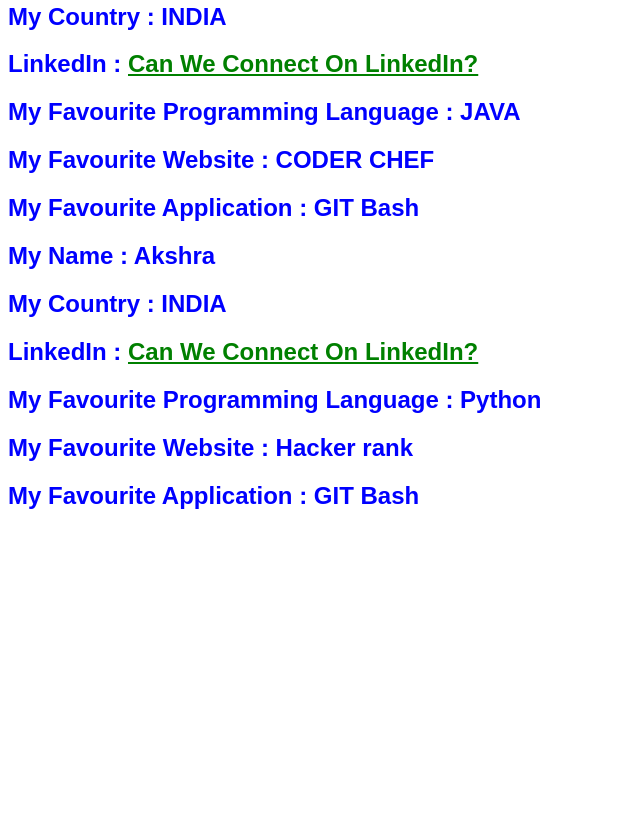
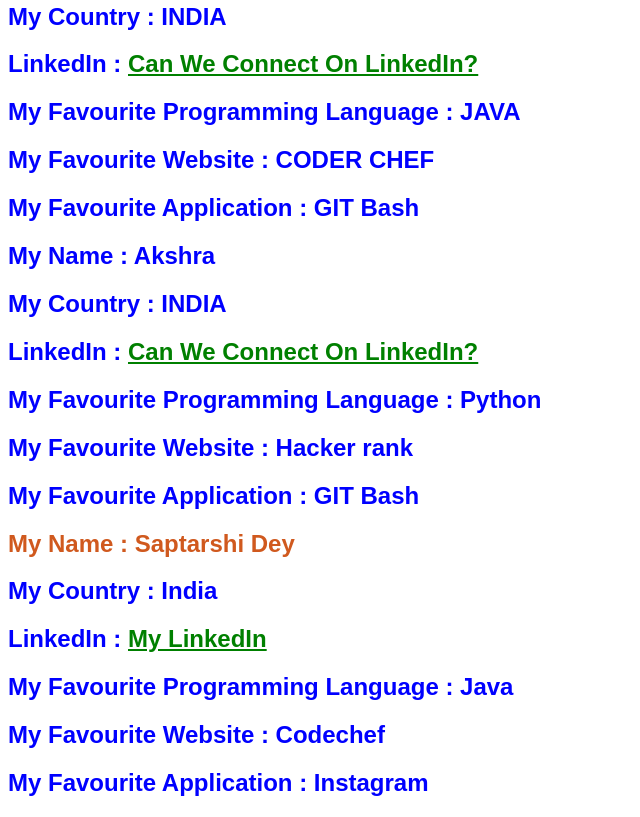
Before and after one commit to usernamehacktoberfest/My_favourites, a plain HTML site: page My_favourites/index.html in a window 1280 px wide. Shown: the part 6377-7194 px from the top of the page, without its empty margins (0-640 px from the left). Before the commit the page ends 6907 px from the top, so only its background shows below. Drawn offline with Linux system fonts and the light colour scheme.

Commit message:
Update index.html
added a new div

```diff
--- a/My_favourites/index.html
+++ b/My_favourites/index.html
@@ -273,5 +273,14 @@
       <h2 style="color: blue">My Favourite Application : GIT Bash</h2>
     </div>
 
+    <div style="border: dotted dashed solid double; color:black">
+      <h2 style="color: rgb(208, 89, 30);">My Name   : Saptarshi Dey</h2>
+      <h2 style="color: blue;">My Country   : India</h2>
+      <h2 style="color: blue;">LinkedIn : <a style="color: green;" href="https://www.linkedin.com/in/saptarshi-dey-c943f8017/">My LinkedIn</a></h2>
+      <h2 style="color: blue;">My Favourite Programming Language    : Java</h2>
+      <h2 style="color: blue;">My Favourite Website   : Codechef</h2>
+      <h2 style="color: blue;">My Favourite Application    : Instagram</h2>
+  </div>
+
 </body>
 </html>
```
